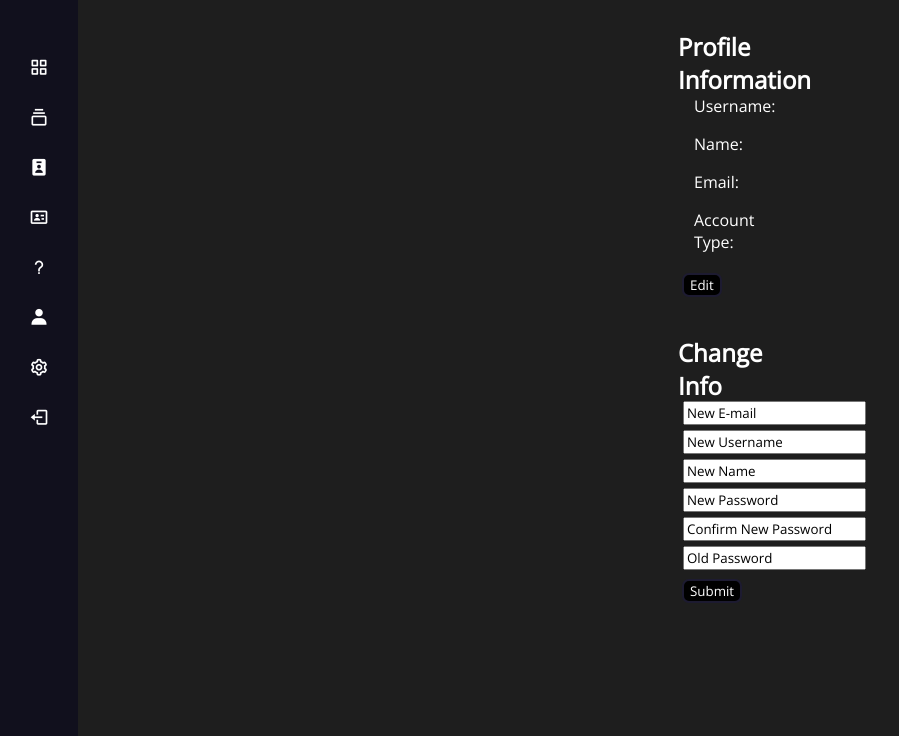
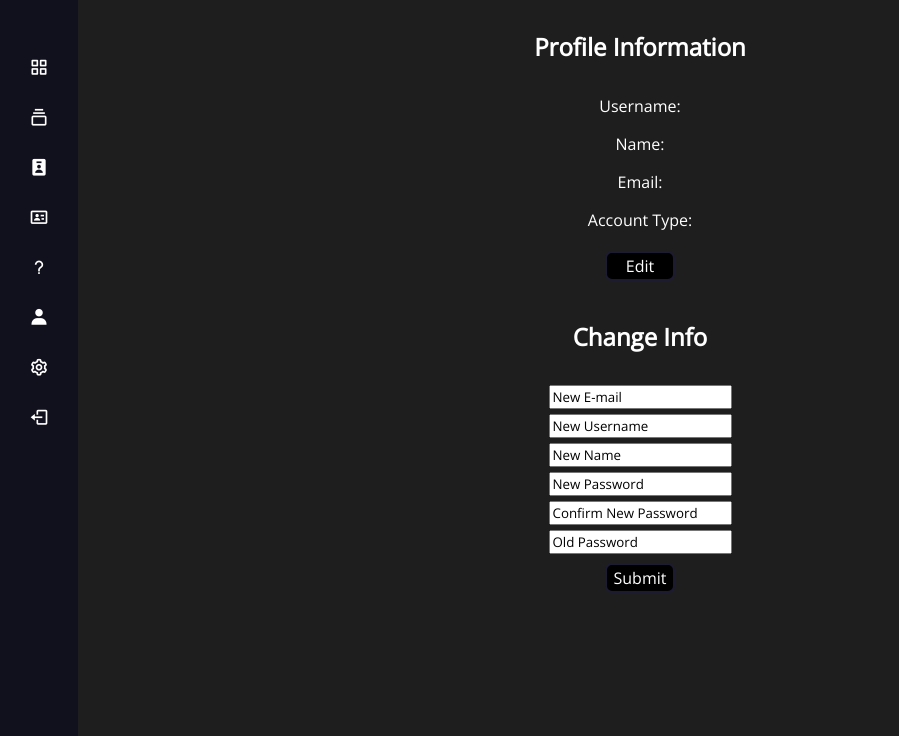
Before and after one commit to FEUP-LTW-2023/project-ltw14g06, a PHP site: page /pages/profile.php in a window 1280 px wide. Shown: the part 64-800 px from the top of the page, without its empty margins (0-899 px from the left). Run offline with PHP 8.4, Linux system fonts and the light colour scheme; the visitor is signed in with stand-in values (Sample User, id 1); data comes from the database, SQL or seed files in the repository; some web fonts are replaced.

Commit message:
small css tweeks and fixed indentation in code

```diff
--- a/css/style.css
+++ b/css/style.css
@@ -20,6 +20,12 @@
   align-items: center;
   width: 100%;
   min-height: 50rem;
+}
+
+#login_box>p{
+  position: relative;
+  right: 363px;
+  top: 75px;
 }
 
 input::placeholder{
@@ -112,7 +118,7 @@ header{
   font-size: large;
   font-weight: bold;
   border: 0;
-    margin-top: 1em;
+  margin-top: 2em;
 }
 
 #login_button:hover{
@@ -402,7 +408,6 @@ h3{
 
 .profileInfo p{
   color: white;
-  text-align: left;
 }
 
 #profile_body{
@@ -411,8 +416,6 @@ h3{
 }
 
 .profile_main{
-  margin-left: 670px;
-  margin-right: 670px;
   text-align: center;
 }
 
@@ -422,6 +425,9 @@ h3{
   border: 2px solid #1d1b31;
   margin: 4px;
   border-radius: 7px;
+  width: 70px;
+  height: 30px;
+  font-size: medium;
 }
 
 .changeInfo div{
```
Lines whose indentation alone changed are shown as unchanged.
